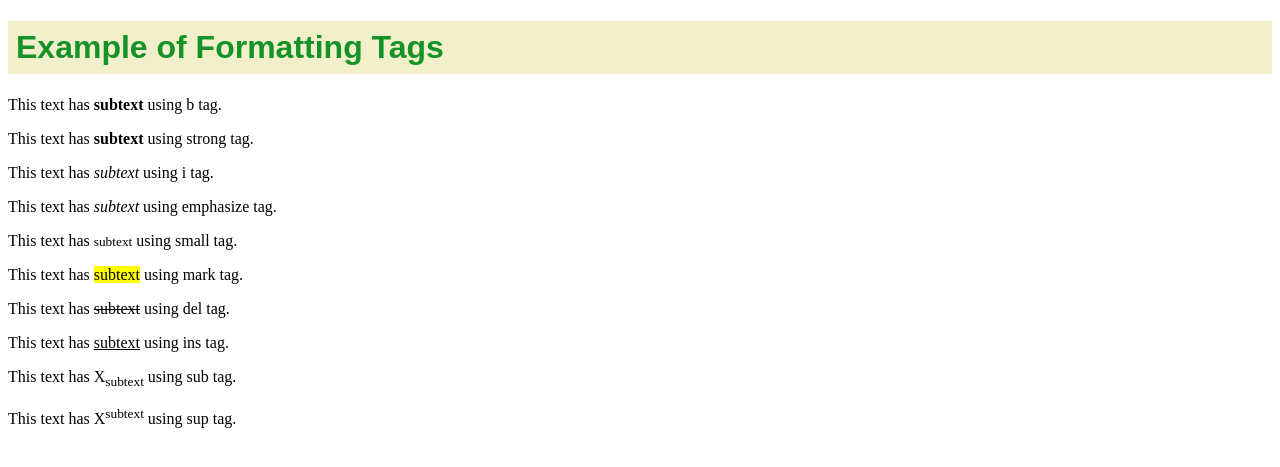
After one commit to Faisa98/web-dev-repo, a Django app: page /books/html5/text/formatting in a window 1280 px wide. The commit adds this page. Shown: the top 467 px of the page. Run offline with Django 5.2, Linux system fonts and the light colour scheme.

Commit message:
Add HTML5 routing and new views for links, text formatting, listing, and tables

```diff
--- a/lab5/libraryproject/apps/bookmodule/urls.py
+++ b/lab5/libraryproject/apps/bookmodule/urls.py
@@ -1,4 +1,4 @@
-from django.urls import path
+from django.urls import include, path
 from . import views
 
 urlpatterns = [
@@ -11,5 +11,7 @@ urlpatterns = [
     path('<int:bookId>/', views.viewbook, name="books.view_one_book"),
     path('aboutus/', views.aboutus, name="books.aboutus"),
 
-    path('html5/links', views.links, name="books.links"),
+    path('html5/', include('apps.bookmodule.html5_urls')),
+
+
 ]
--- a/lab5/libraryproject/apps/bookmodule/views.py
+++ b/lab5/libraryproject/apps/bookmodule/views.py
@@ -28,3 +28,9 @@ def aboutus(request):
 
 def links(request):
     return render(request, 'bookmodule/links.html')
+def text(request):
+    return render(request, 'bookmodule/text.html')
+def listing(request):
+    return render(request, 'bookmodule/listing.html')
+def tables(request):
+    return render(request, 'bookmodule/tables.html')
--- a/lab5/libraryproject/apps/static/css/main.css
+++ b/lab5/libraryproject/apps/static/css/main.css
@@ -1,3 +1,4 @@
+/* links page */
 #link-one {
     background-color: rgb(163, 228, 163);
     color: #ae3535;
@@ -81,3 +82,13 @@
     color: #ffffff;
     transform: translateY(1px);
 }
+
+/* text/formatting page */
+#text-header {
+    text-align: left;
+    font-family: sans-serif;
+    font-weight: bold;
+    padding: 8px;
+    color: #159328;
+    background-color: rgba(201, 196, 56, 0.263);
+}
--- /dev/null
+++ b/lab5/libraryproject/apps/templates/bookmodule/text.html
@@ -0,0 +1,26 @@
+{% load static %} <!DOCTYPE html>
+<html lang="en">
+<head>
+    <meta charset="UTF-8">
+    <meta name="viewport" content="width=device-width, initial-scale=1.0">
+    <link rel="stylesheet" href="{% static 'css/main.css' %}">
+    <title>Text Formatting</title>
+</head>
+<body>
+    <header>
+        <h1 id="text-header">Example of Formatting Tags</h1>
+    </header>
+    <main>
+        <p>This text has <b>subtext</b> using b tag.</p>
+        <p>This text has <strong>subtext</strong> using strong tag.</p>
+        <p>This text has <i>subtext</i> using i tag.</p>
+        <p>This text has <em>subtext</em> using emphasize tag.</p>
+        <p>This text has <small>subtext</small> using small tag.</p>
+        <p>This text has <mark>subtext</mark> using mark tag.</p>
+        <p>This text has <del>subtext</del> using del tag.</p>
+        <p>This text has <ins>subtext</ins> using ins tag.</p>
+        <p>This text has X<sub>subtext</sub> using sub tag.</p>
+        <p>This text has X<sup>subtext</sup> using sup tag.</p>
+    </main>
+</body>
+</html>
```
Also changed, not shown: lab5/libraryproject/apps/bookmodule/html5_urls.py (added, +11 -0 lines), lab5/libraryproject/apps/templates/bookmodule/listing.html (added), lab5/libraryproject/apps/templates/bookmodule/tables.html (added).
